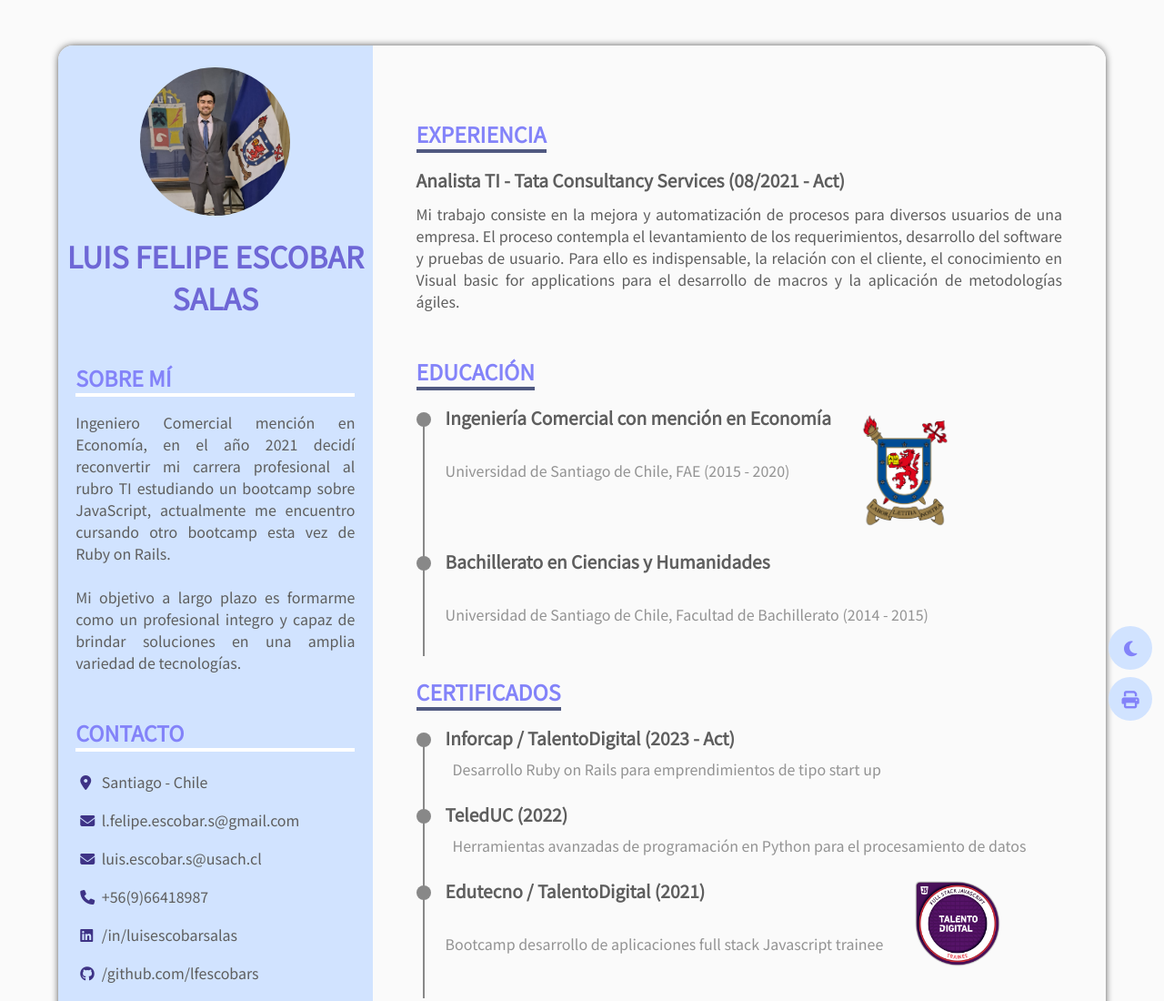
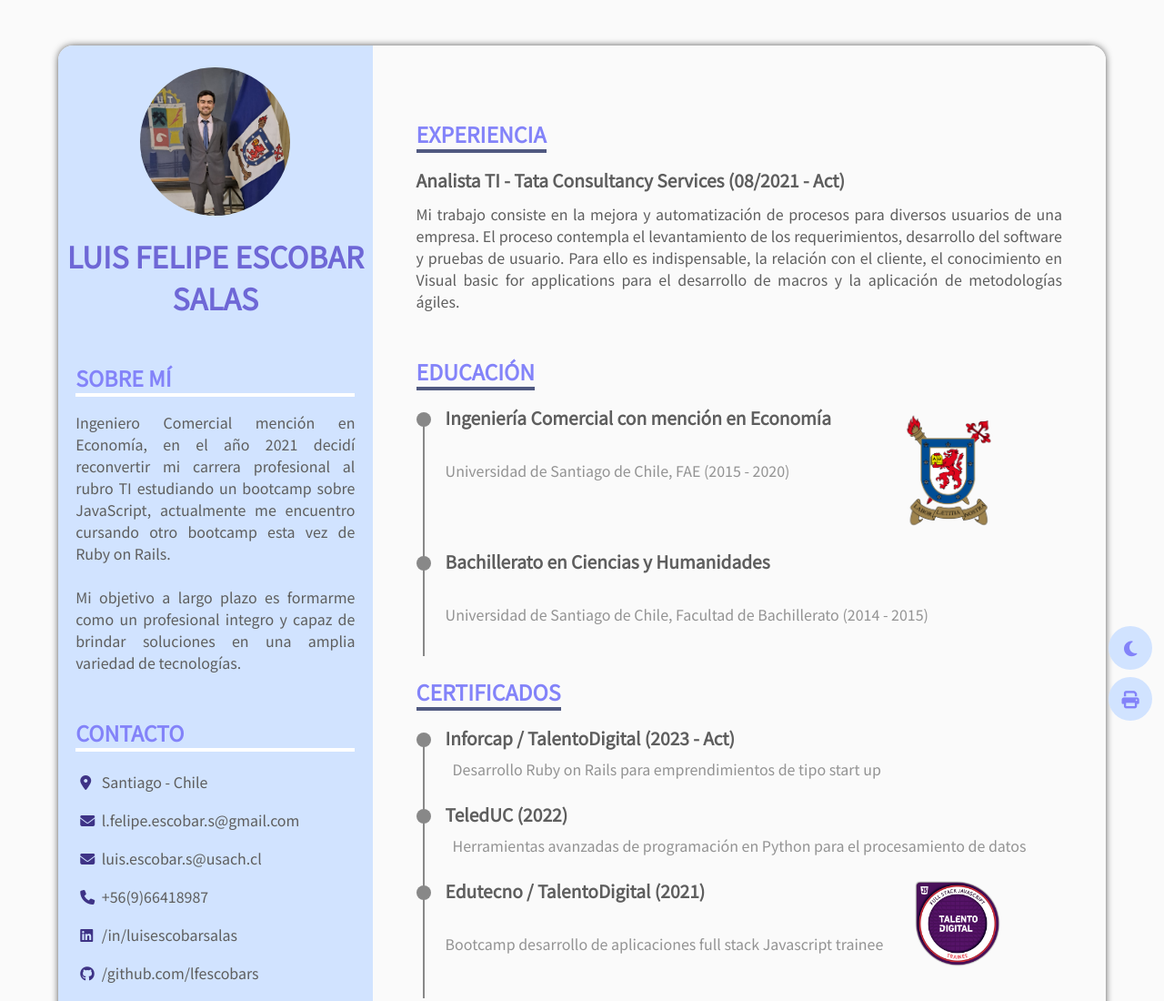
Before and after one commit to lfescobars/CV.github.io, a plain HTML site: page index.html in a window 1280 px wide. Shown: the top 1100 px of the page at 91% size. Drawn offline with Linux system fonts and the light colour scheme.

Commit message:
Sexto Commit, Correcciones styles de imagenes

```diff
--- a/assets/css/styles.css
+++ b/assets/css/styles.css
@@ -523,7 +523,7 @@
 }
 
 .logo_usach{
-  margin-left: 2rem;
+  margin-left: 5rem;
   width: 100px;
 }
 
```
